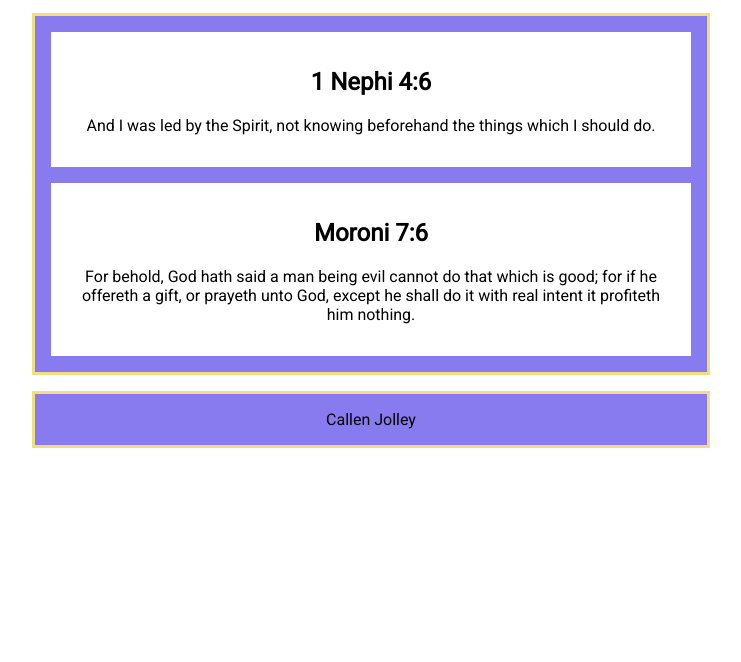
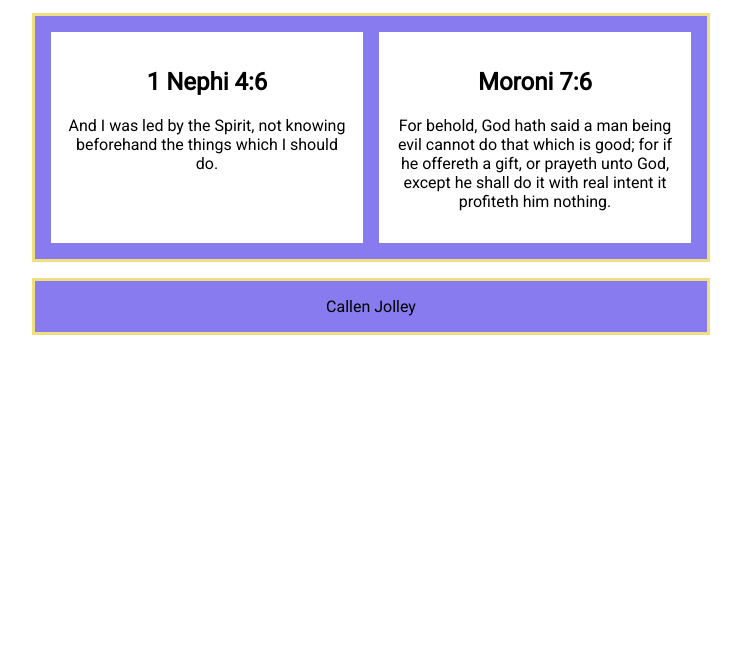
Before and after one commit to mrjoll3y/wdd131, a plain HTML site: page week02/media-query.html in a window 1280 px wide. Shown: the part 138-800 px from the top of the page, without its empty margins (269-1010 px from the left). Drawn offline with Linux system fonts and the light colour scheme.

Commit message:
fixed spelling error in link to media-query-large.css in the html document

```diff
--- a/week02/media-query.html
+++ b/week02/media-query.html
@@ -4,7 +4,7 @@
     <meta charset="UTF-8">
     <meta name="viewport" content="width=device-width, initial-scale=1.0">
     <link rel="stylesheet" type="text/css" href="styles/media-query.css">
-    <link rel="stylesheet" type="text/css" href="styles/media-quary-large.css">
+    <link rel="stylesheet" type="text/css" href="styles/media-query-large.css">
     <link rel="preconnect" href="https://fonts.googleapis.com">
     <link rel="preconnect" href="https://fonts.gstatic.com" crossorigin>
     <link href="https://fonts.googleapis.com/css2?family=Roboto:wght@100;400&display=swap" rel="stylesheet">
```
